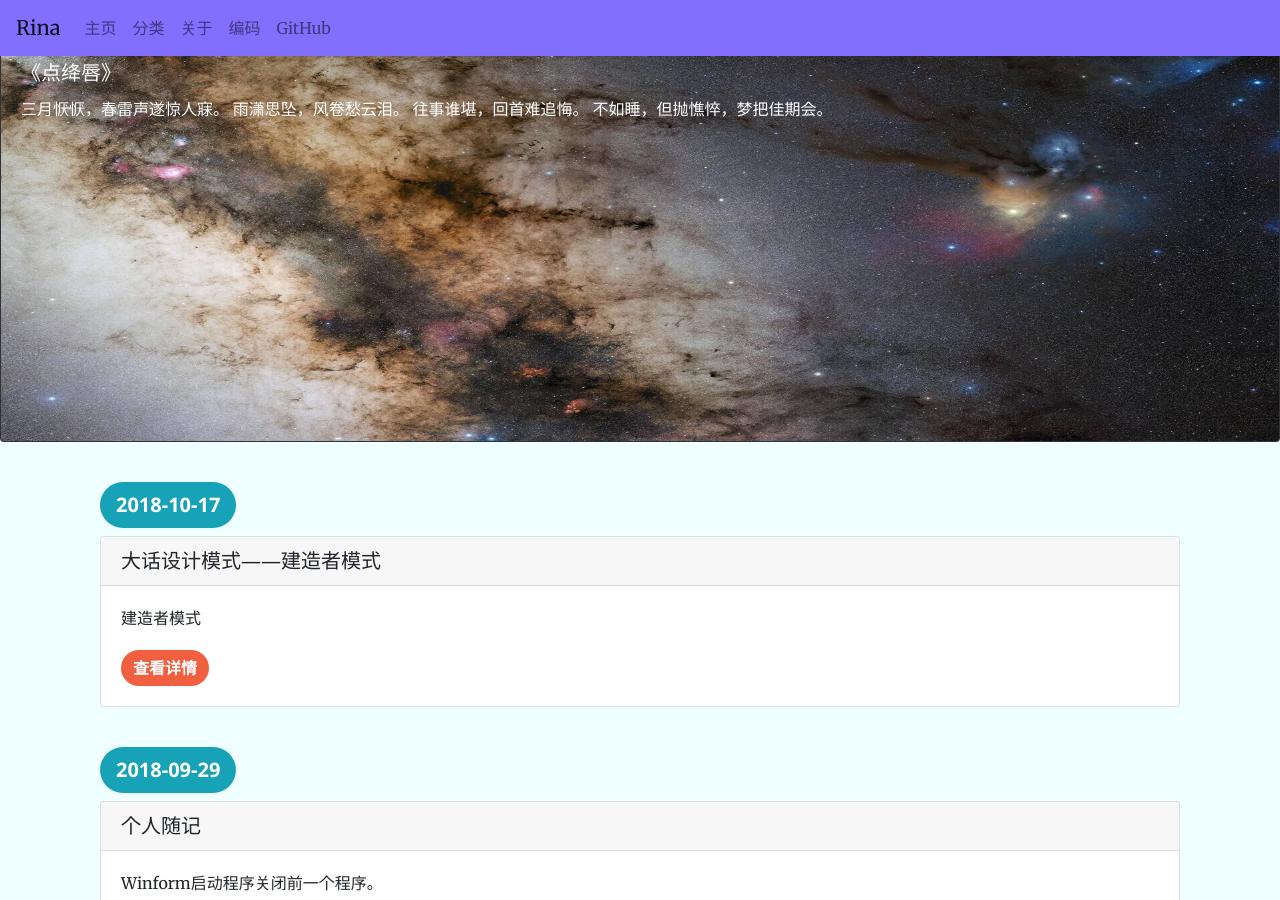
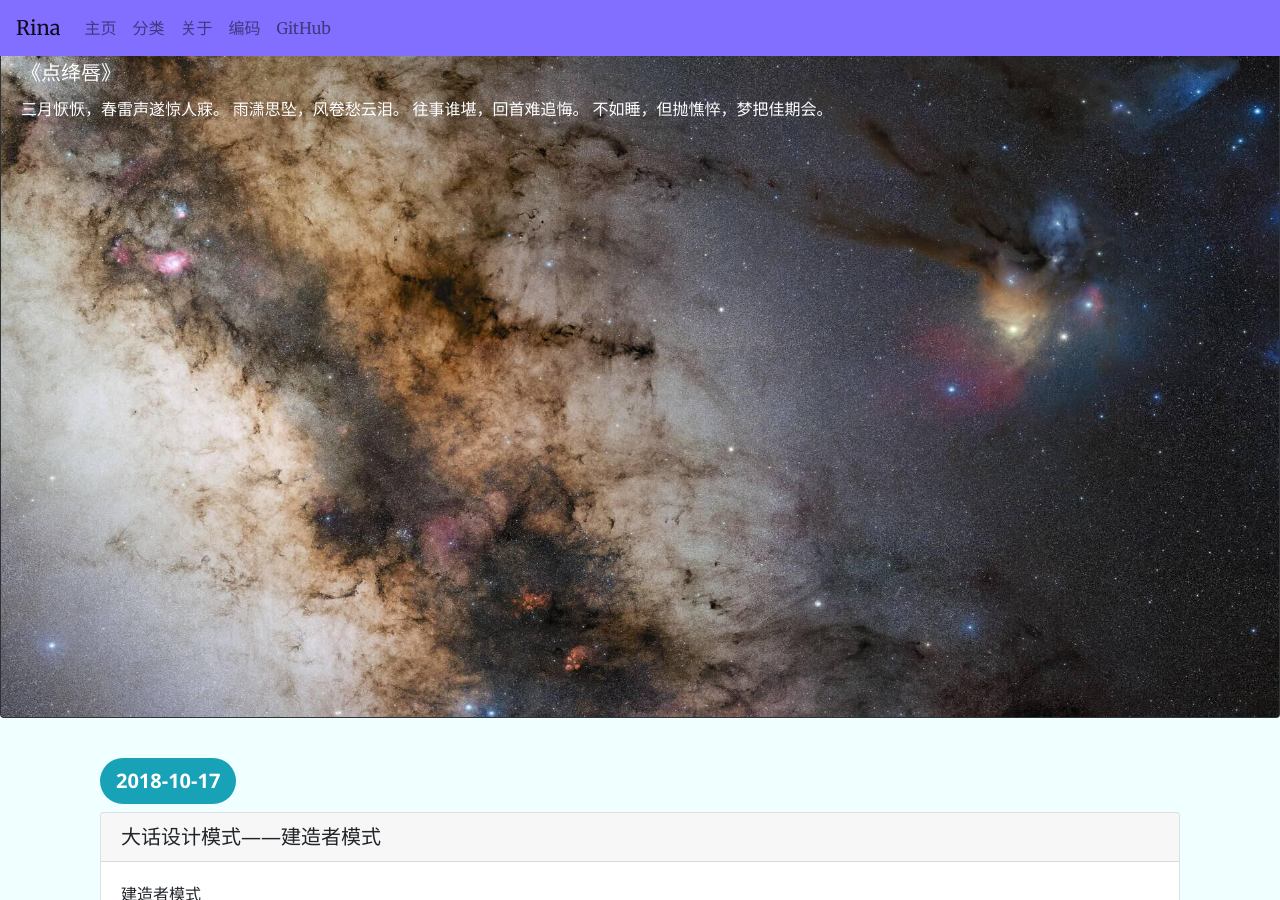
Before and after one commit to Rinaloving/Rinaloving.github.io, a Jekyll site: the page built from index.html, in a window 1280 px wide and 900 px high. Built offline with Jekyll 4.4.1, drawn with Linux system fonts in a browser that asks for light colours; the list of posts is cut into pages by our own code.

Commit message:
调整主页图片高度

```diff
--- a/_includes/header.html
+++ b/_includes/header.html
@@ -1,5 +1,5 @@
 <div class="card bg-dark text-white">
-  <img class="card-img" src="/img/header.jpg" alt="Card image">
+  <img class="card-img" src="/img/header.jpg" alt="Card image" style="height: 676px;">
   <div class="card-img-overlay">
     <h5 class="card-title">《点绛唇》</h5>
     <p class="card-text">三月恹恹，春雷声遂惊人寐。 雨潇思坠，风卷愁云泪。 往事谁堪，回首难追悔。 不如睡，但抛憔悴，梦把佳期会。</p>
```
